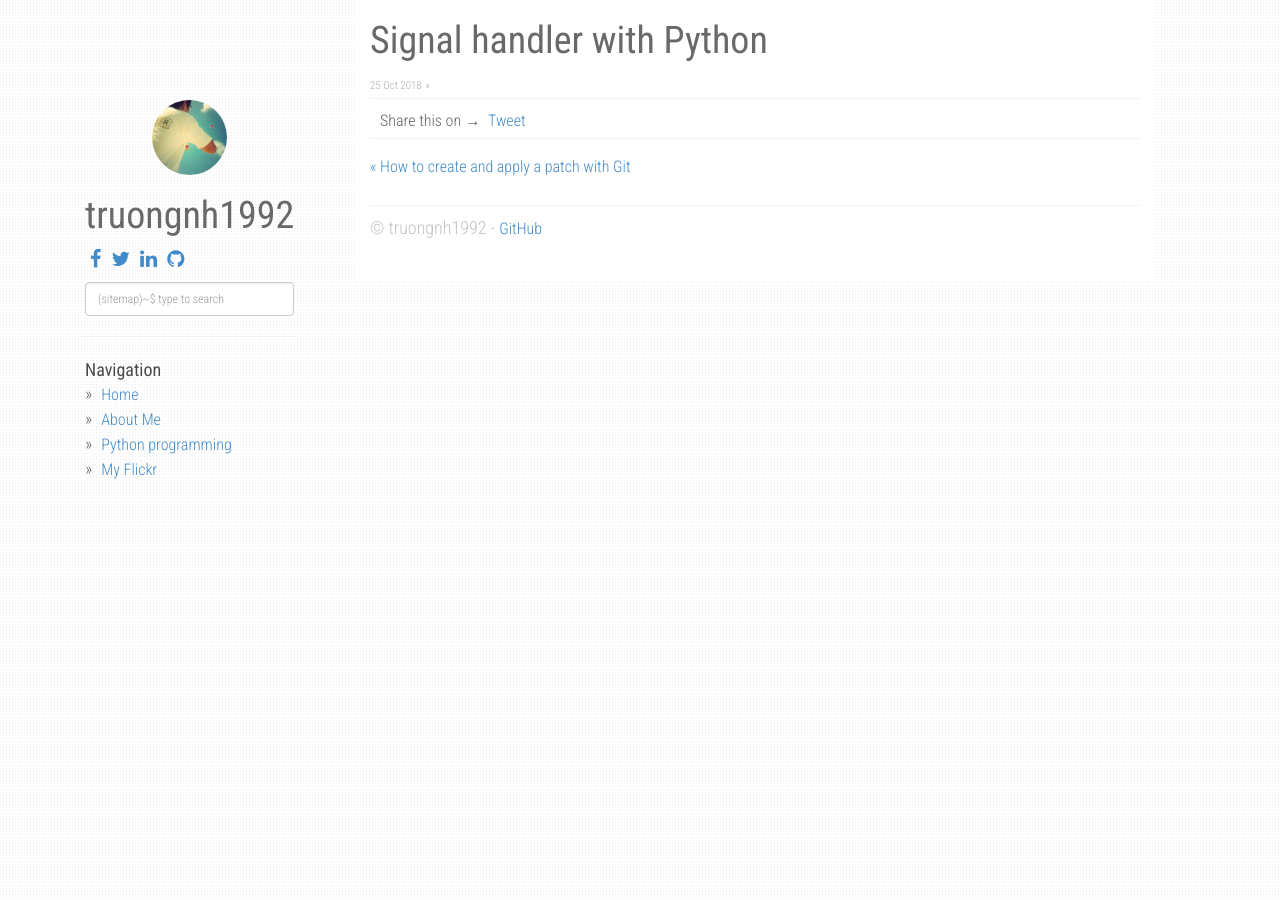
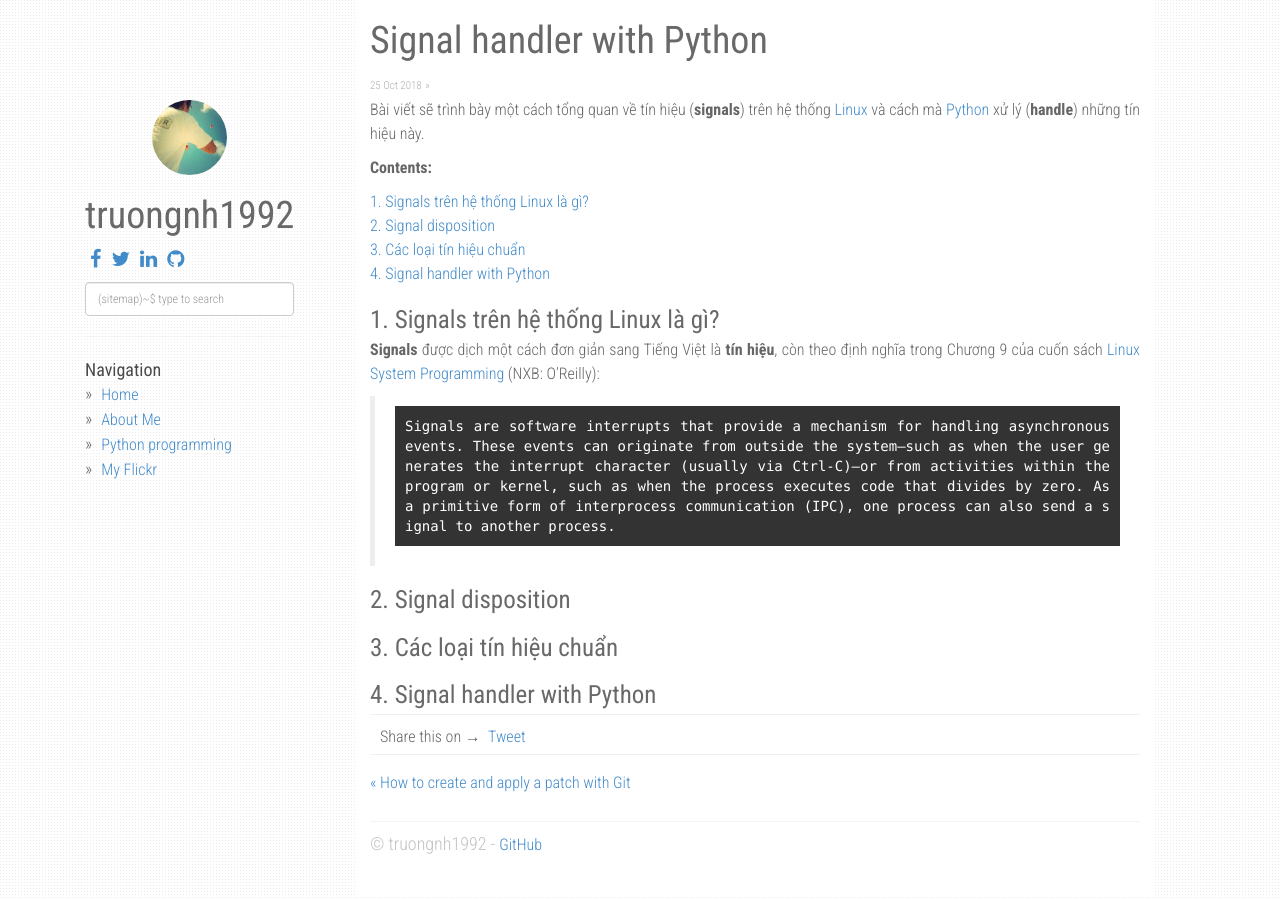
Before and after one commit to truongnh1992/truongnh1992.github.io, a Jekyll site: the page built from _posts/2018-10-25-signal-handler-python.md, in a window 1280 px wide. Built offline with Jekyll 4.4.1, drawn with Linux system fonts in a browser that asks for light colours; nearby versions of some CDN libraries; comment, search, counter and statistics services are not loaded.

Commit message:
Update 2018-10-25-signal-handler-python.md

```diff
--- a/_posts/2018-10-25-signal-handler-python.md
+++ b/_posts/2018-10-25-signal-handler-python.md
@@ -4,3 +4,29 @@ title: Signal handler with Python
 date: 2018-10-25
 tags: python signal-handler Linux
 ---
+
+Bài viết sẽ trình bày một cách tổng quan về tín hiệu (**signals**) trên hệ thống [Linux](https://en.wikipedia.org/wiki/Linux) và cách mà [Python](https://www.python.org/) xử lý (**handle**) những tín hiệu này.
+
+**Contents:**
+
+<!-- MarkdownTOC -->
+[1. Signals trên hệ thống Linux là gì?](#1-what-is-a-signal-in-linux)
+[2. Signal disposition](#2-singal-disposition)
+[3. Các loại tín hiệu chuẩn](#3-standard-signals)
+[4. Signal handler with Python](#4-signal-handler-with-python)
+<!-- /MarkdownTOC -->
+
+<a name="1-what-is-a-signal-in-linux"><a/>
+## 1. Signals trên hệ thống Linux là gì?
+**Signals** được dịch một cách đơn giản sang Tiếng Việt là **tín hiệu**, còn theo định nghĩa trong Chương 9 của cuốn sách [Linux System Programming](https://www.oreilly.com/library/view/linux-system-programming/0596009585/ch09.html) (NXB: O'Reilly):
+>
+	Signals are software interrupts that provide a mechanism for handling asynchronous events. These events can originate from outside the system—such as when the user generates the interrupt character (usually via Ctrl-C)—or from activities within the program or kernel, such as when the process executes code that divides by zero. As a primitive form of interprocess communication (IPC), one process can also send a signal to another process.
+
+<a name="2-singal-disposition"><a/>
+## 2. Signal disposition
+
+<a name="3-standard-signals"><a/>
+## 3. Các loại tín hiệu chuẩn
+
+<a name="4-signal-handler-with-python"><a/>
+## 4. Signal handler with Python
```
